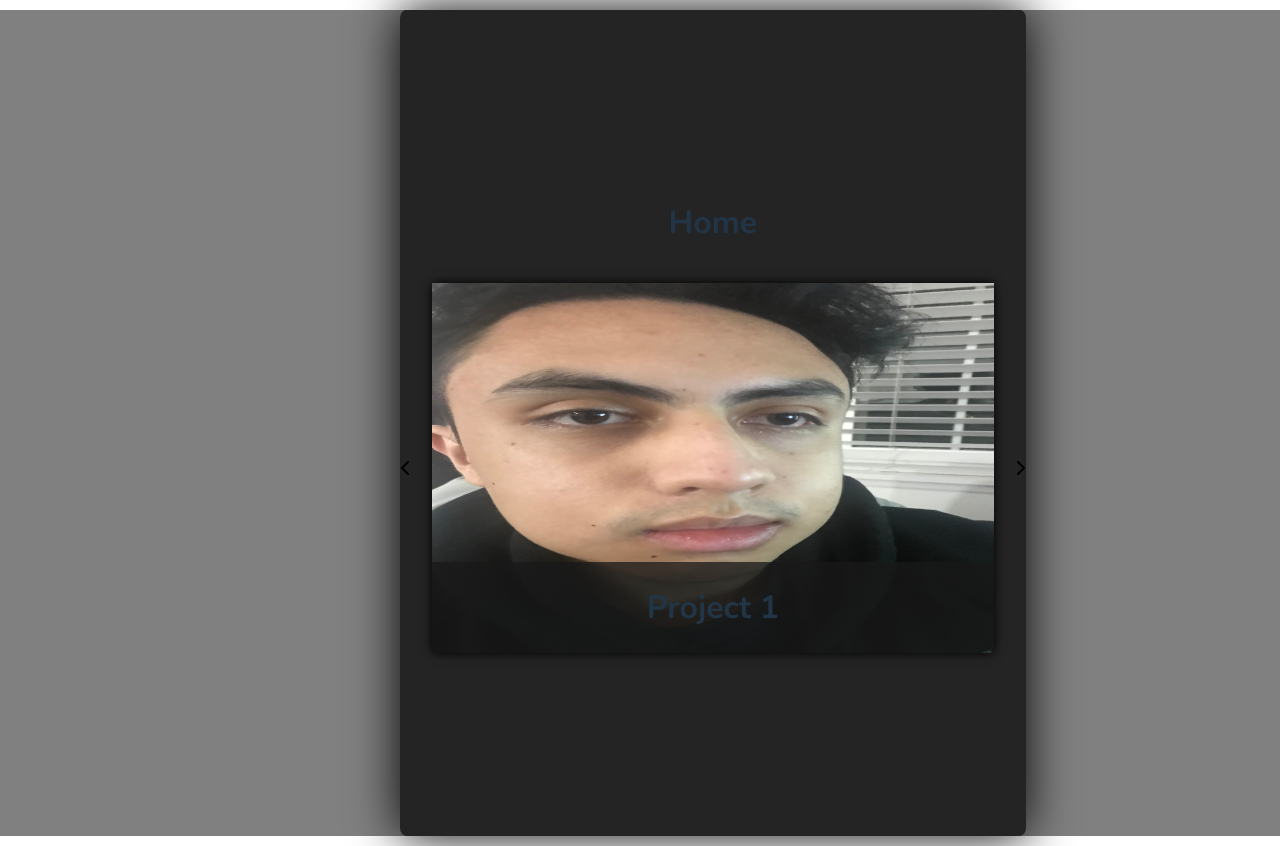
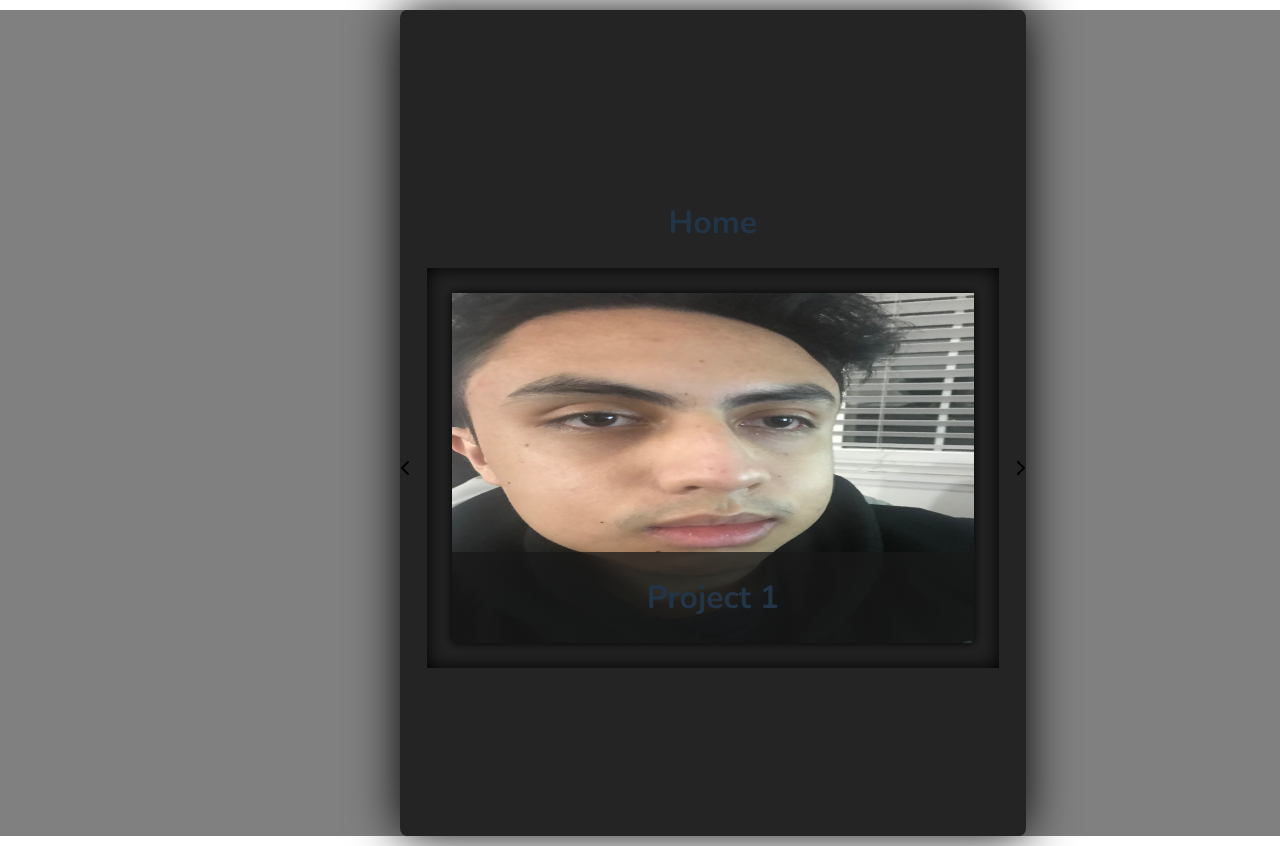
Before and after one commit to Bjorneee/Portfolio, a React (Vite) app: page / in a window 1280 px wide. Built offline with nearby package versions, Linux system fonts and the light colour scheme.

Commit message:
Added timed auto scroll for project section

```diff
--- a/src/assets/lists.tsx
+++ b/src/assets/lists.tsx
@@ -6,6 +6,5 @@ export const projectList: card[] = [
     {src: `${images.me}`, name: 'Project 1' , path: '/about'},
     {src: `${images.meig}`, name: 'Project 2' , path: '/resume'},
     {src: `${images.dawg}`, name: 'Project 3' , path: ''},
-    {src: ``, name: 'Test' , path: ''}
 
 ]
--- a/src/components/HorizontalCardScroll.tsx
+++ b/src/components/HorizontalCardScroll.tsx
@@ -1,7 +1,7 @@
 import '../styles/home.css'
 
 import { card } from '../types';
-import { useState } from 'react';
+import { useEffect, useState } from 'react';
 
 import { motion, AnimatePresence } from 'framer-motion';
 import { ChevronLeft, ChevronRight } from 'lucide-react';
@@ -50,6 +50,14 @@ function HorizontalCardScroll({cards}: Props) {
         }, 800)
 
     }
+
+    useEffect(() => {
+        const timeout = setTimeout(() => {
+            setCurrentCard([(currentCard + 1) % cards.length, 1]);
+        }, 10000);
+
+        return () => clearTimeout(timeout);
+    }, [currentCard])
 
     return(
         <div className='project-slides'>
--- a/src/styles/home.css
+++ b/src/styles/home.css
@@ -34,12 +34,14 @@
 
 .slide-panel {
 
+    box-shadow: 0 0 20px inset black;
     box-sizing: border-box;
 
     overflow: hidden;
     position: relative;
 
-    padding: 15px;
+    padding: 25px;
+    margin: 10px;
 
     width: 100%;
     height: 100%;
```
